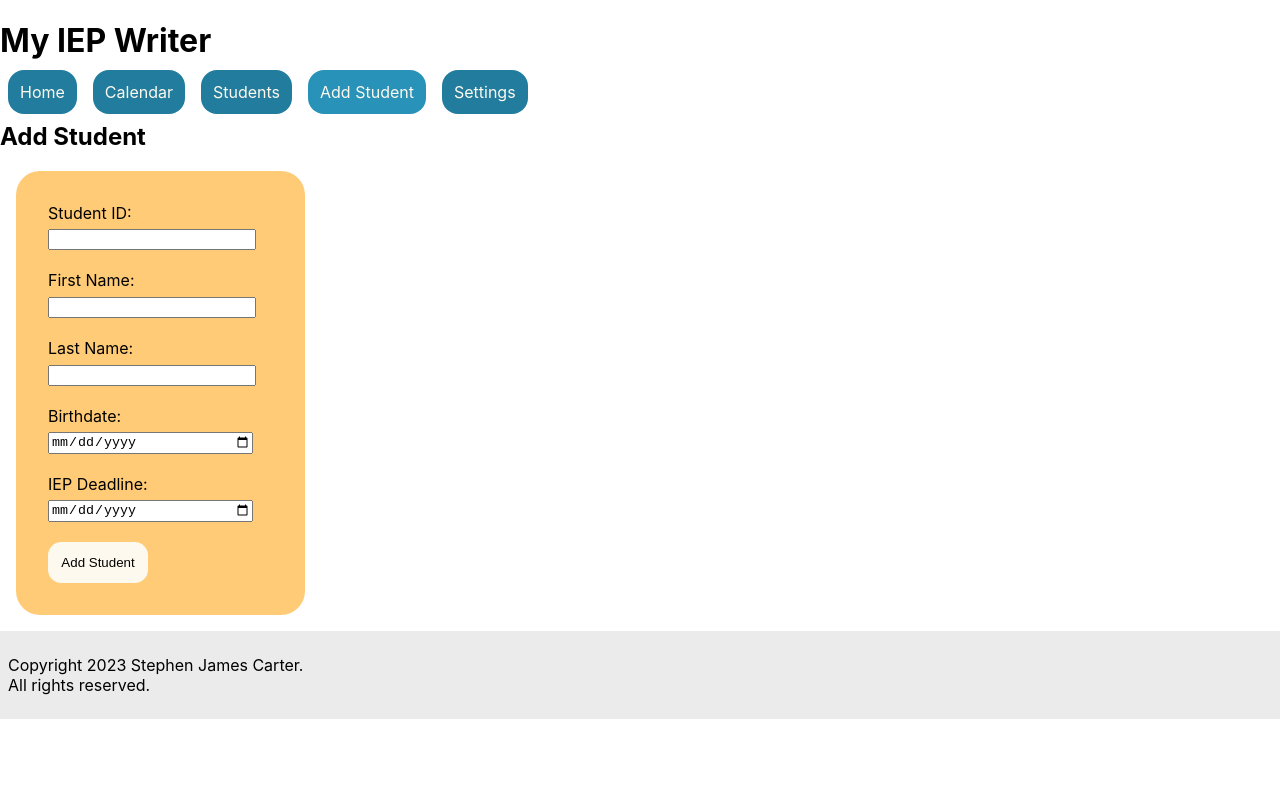
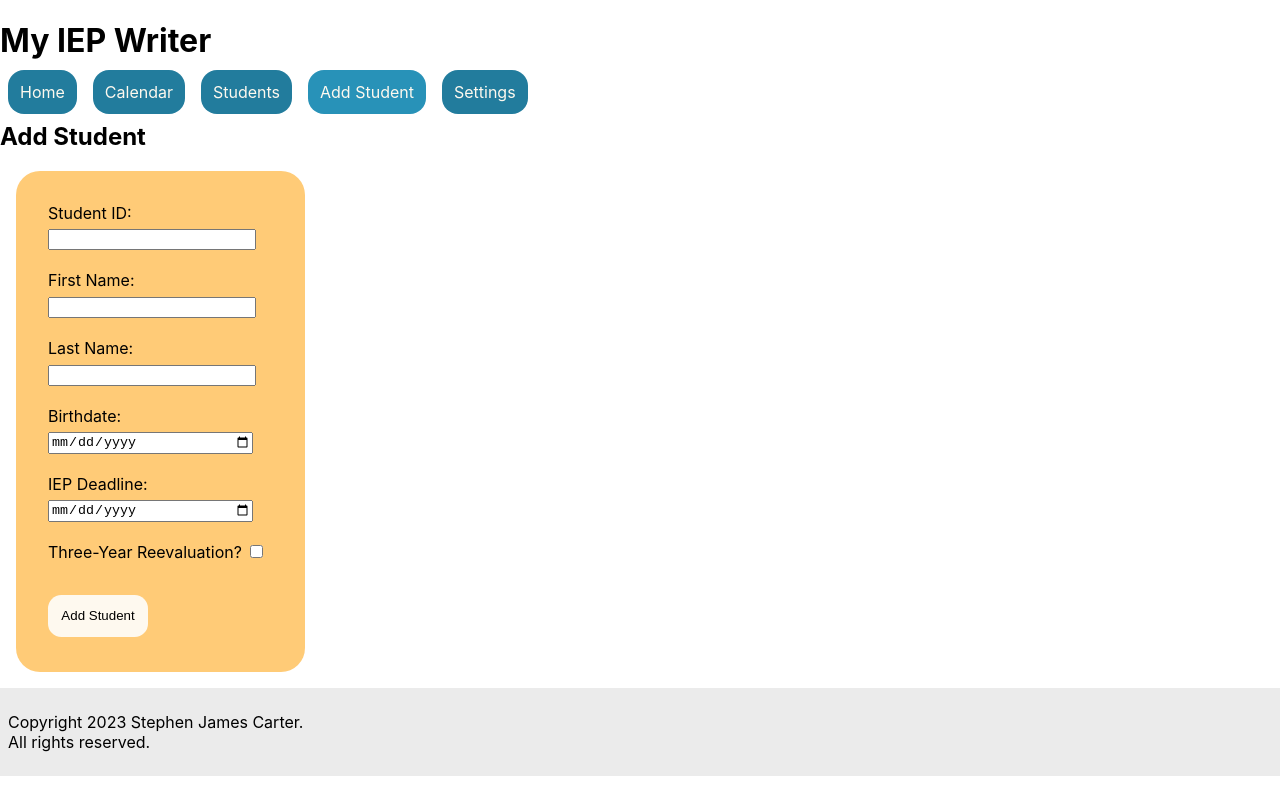
Before and after one commit to sjamescarter/my-iep-writer, a React (Create React App) app: page /students/new in a window 1280 px wide. Built offline with nearby package versions, Linux system fonts and the light colour scheme.

Commit message:
add boolean to Add Student Form

```diff
--- a/src/components/AddStudent.js
+++ b/src/components/AddStudent.js
@@ -21,6 +21,7 @@ const StyledSubmit = styled.input`
     border: none;
     border-radius: 1em;
     padding: 1em;
+    margin: 2.5em 0 .25em;
 
     &:hover {
         cursor: pointer;
@@ -34,14 +35,16 @@ function AddStudent({ onSubmit }) {
         lastName: "",
         birthdate: "",
         iepDate: "",
+        threeYearRe: false
     });
 
     const history = useHistory()
 
     function handleChange(e) {
+        const value = e.target.type === "checkbox" ? e.target.checked : e.target.value;
         setFormData({
             ...formData,
-            [e.target.name]: e.target.value
+            [e.target.name]: value
         });
     }
 
@@ -58,7 +61,7 @@ function AddStudent({ onSubmit }) {
                 <label htmlFor="id">Student ID: </label>
                 <StyledInput
                     type="number"
-                    name="id"
+                    name="studentId"
                     value={formData.studentId}
                     onChange={handleChange}
                 />
@@ -90,6 +93,13 @@ function AddStudent({ onSubmit }) {
                     value={formData.iepDate}
                     onChange={handleChange}
                 />
+                <label htmlFor="threeYearRe">Three-Year Reevaluation? </label>
+                <input
+                    type="checkbox"
+                    name="threeYearRe"
+                    checked={formData.threeYearRe}
+                    onChange={handleChange}
+                />
                 <StyledSubmit
                     type="submit"
                     value="Add Student"
```
